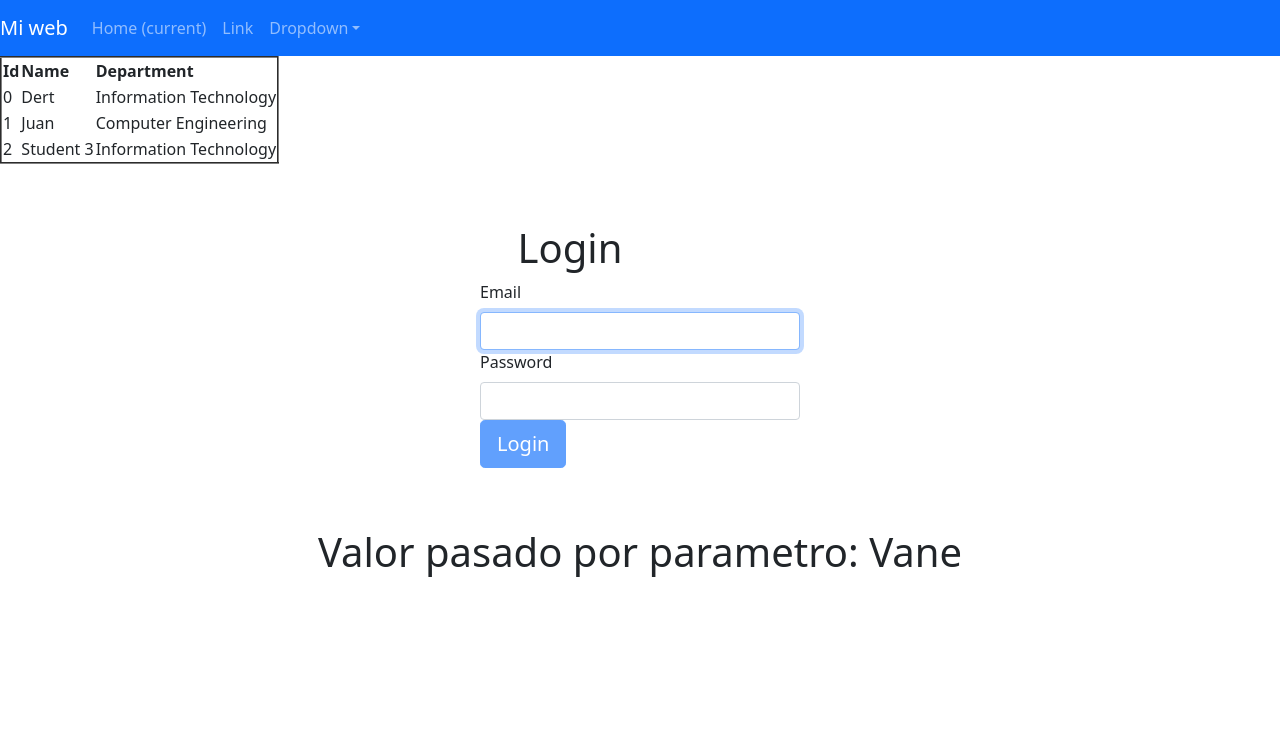
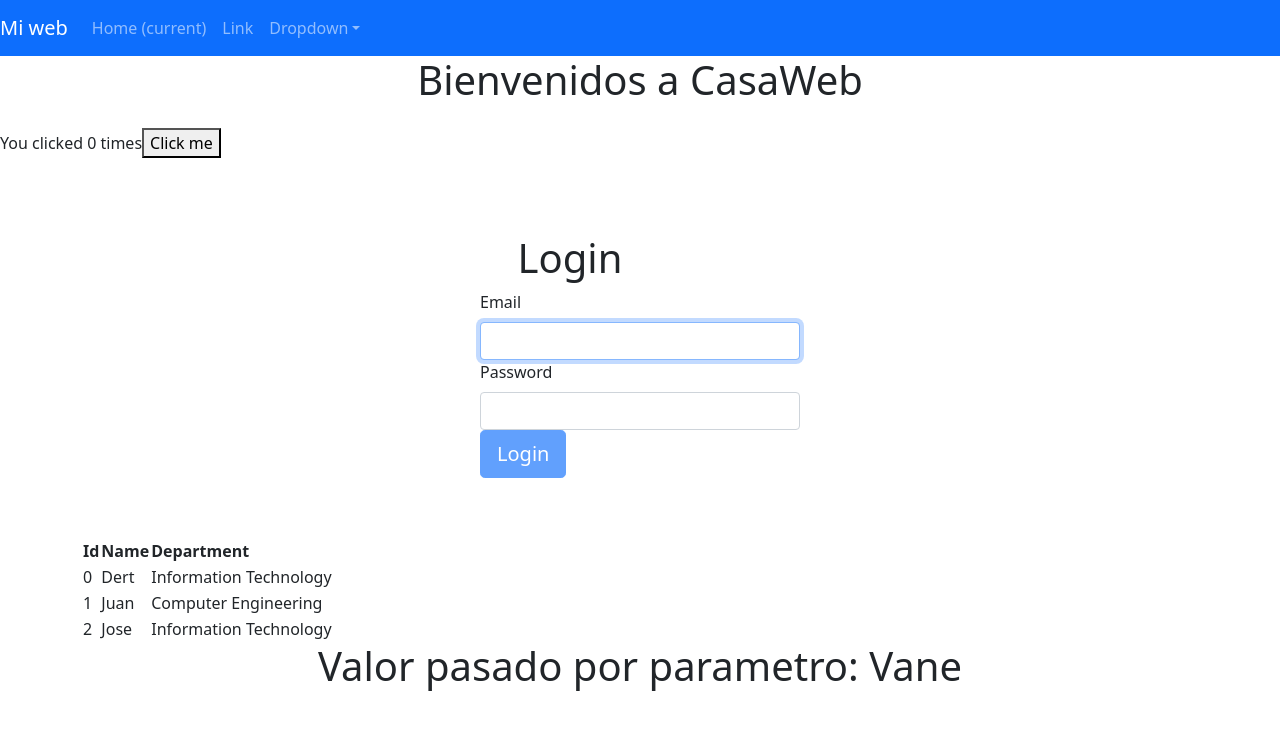
Before and after one commit to No-Country/S2-02-T, a React (Create React App) app in the folder react-app/: page / in a window 1280 px wide. Shown: the top 730 px of the page. Built offline with nearby package versions, Linux system fonts and the light colour scheme.

Commit message:
useState
useState description

```diff
--- a/react-app/src/App.js
+++ b/react-app/src/App.js
@@ -4,10 +4,17 @@ import Cuerpo from './components/Cuerpo/Cuerpo';
 import Tabla from './components/Tabla/Tabla';
 import Login from './components/Login/Login';
 import Pie from './components/Pie/Pie';
+import Bienvenida from './components/Tabla/Bienvenida';
 
 function App() {
   return (
-    <><Cuerpo /><Tabla /><Login /><Pie name="Vane" /></>
+    <>
+      <Cuerpo />
+      <Bienvenida />
+      <Login />
+      <Tabla />
+      <Pie name="Vane" />
+    </>
   );
 }
 
--- /dev/null
+++ b/react-app/src/components/Tabla/Bienvenida.jsx
@@ -0,0 +1,22 @@
+import React, { useState } from 'react';
+export default function Bienvenida() {
+  const [count, setCount] = useState(0);
+  return (
+    <>
+      <div class="container col-md-12">
+        <div class="text-center">
+          <p>
+            <label htmlFor="" class="h1 t3"> Bienvenidos a CasaWeb </label>
+          </p>
+        </div>
+      </div>
+      <div>
+        <p>You clicked {count} times
+          <button onClick={() => setCount(count + 1)}>
+            Click me
+          </button>
+        </p>
+      </div>
+    </>
+  )
+}
--- a/react-app/src/components/Tabla/Json.json
+++ b/react-app/src/components/Tabla/Json.json
@@ -28,7 +28,7 @@
 
       {
 
-        "name": "Student 3",
+        "name": "Jose",
 
         "age": "23",
 
--- a/react-app/src/components/Tabla/Tabla.jsx
+++ b/react-app/src/components/Tabla/Tabla.jsx
@@ -4,8 +4,8 @@ export class Inicio extends Component {
     render() {
         return (
             <>
-            <div>
-                <table border="2">
+            <div class="container">
+                <table class="">
                     <tbody>
                         <tr>
                             <th>Id</th>
```
Also changed, not shown: 1 other file (tests, documents, lock files or other folders).
